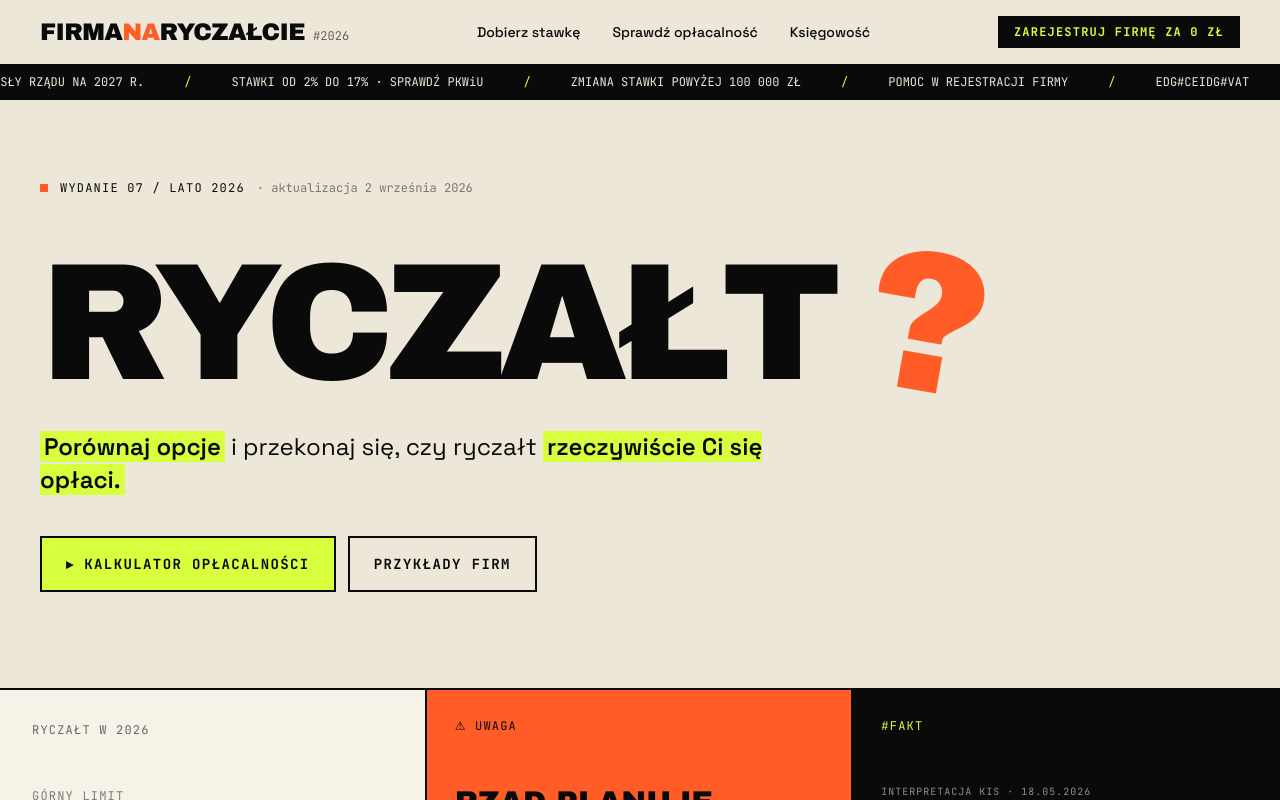
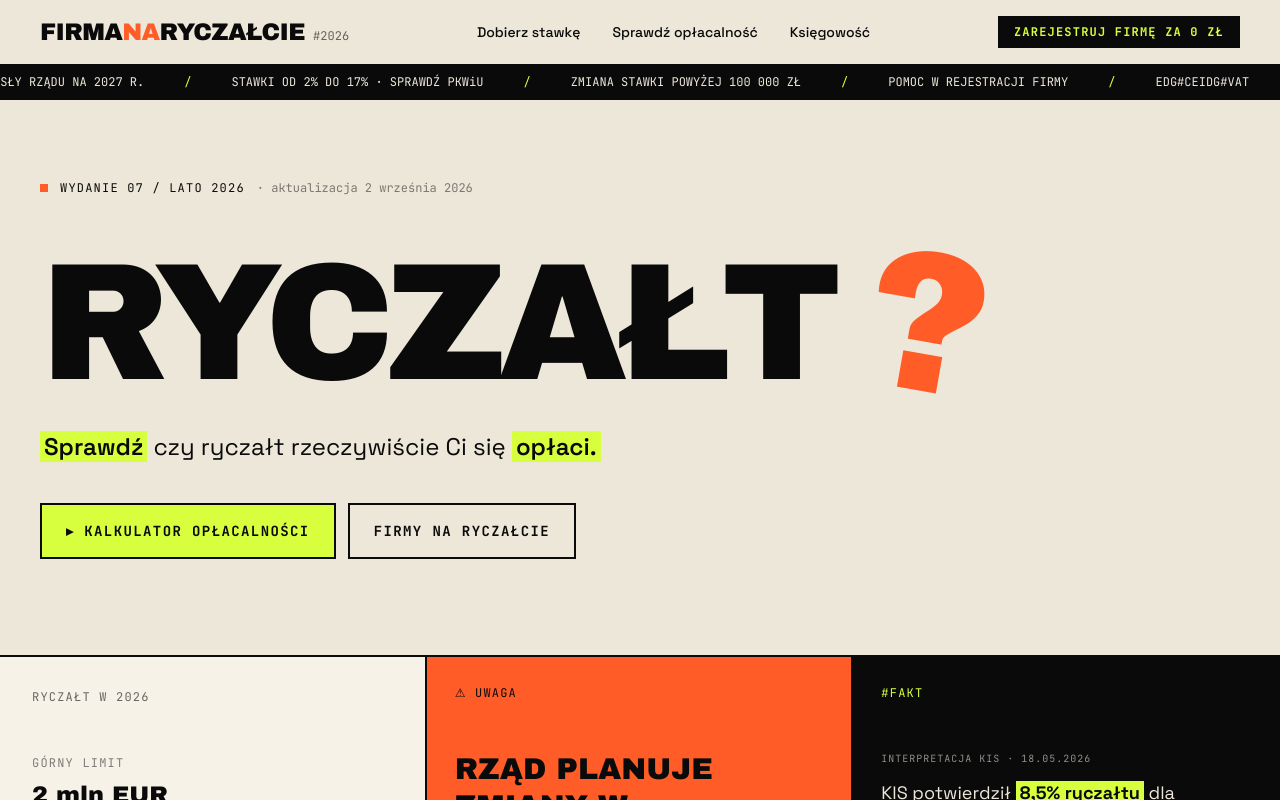
Before and after one commit to FIRMUS-www/firmus-fnr, a React (Vite) app: page / in a window 1280 px wide. Shown: the top 800 px of the page. Built offline with nearby package versions, Linux system fonts and the light colour scheme.

Commit message:
Update hero.ts

```diff
--- a/src/content/hero.ts
+++ b/src/content/hero.ts
@@ -9,11 +9,11 @@ export const heroContent = {
   edition: "Wydanie 07 / Lato 2026",
   updatedAt: "· aktualizacja 2 września 2026",
   title: "RYCZAŁT",
-  leadHighlight: "Porównaj opcje",
-  leadMiddle: "i przekonaj się, czy ryczałt",
-  leadEndHighlight: "rzeczywiście Ci się opłaci.",
+  leadHighlight: "Sprawdź",
+  leadMiddle: "czy ryczałt rzeczywiście Ci się",
+  leadEndHighlight: "opłaci.",
   primaryCta: { label: "Kalkulator opłacalności", href: "#kalkulator" },
-  secondaryCta: { label: "Przykłady firm", href: "#dla-kogo" },
+  secondaryCta: { label: "Firmy na ryczałcie", href: "#dla-kogo" },
   summary: {
     title: "Ryczałt w 2026",
     items: [
```
